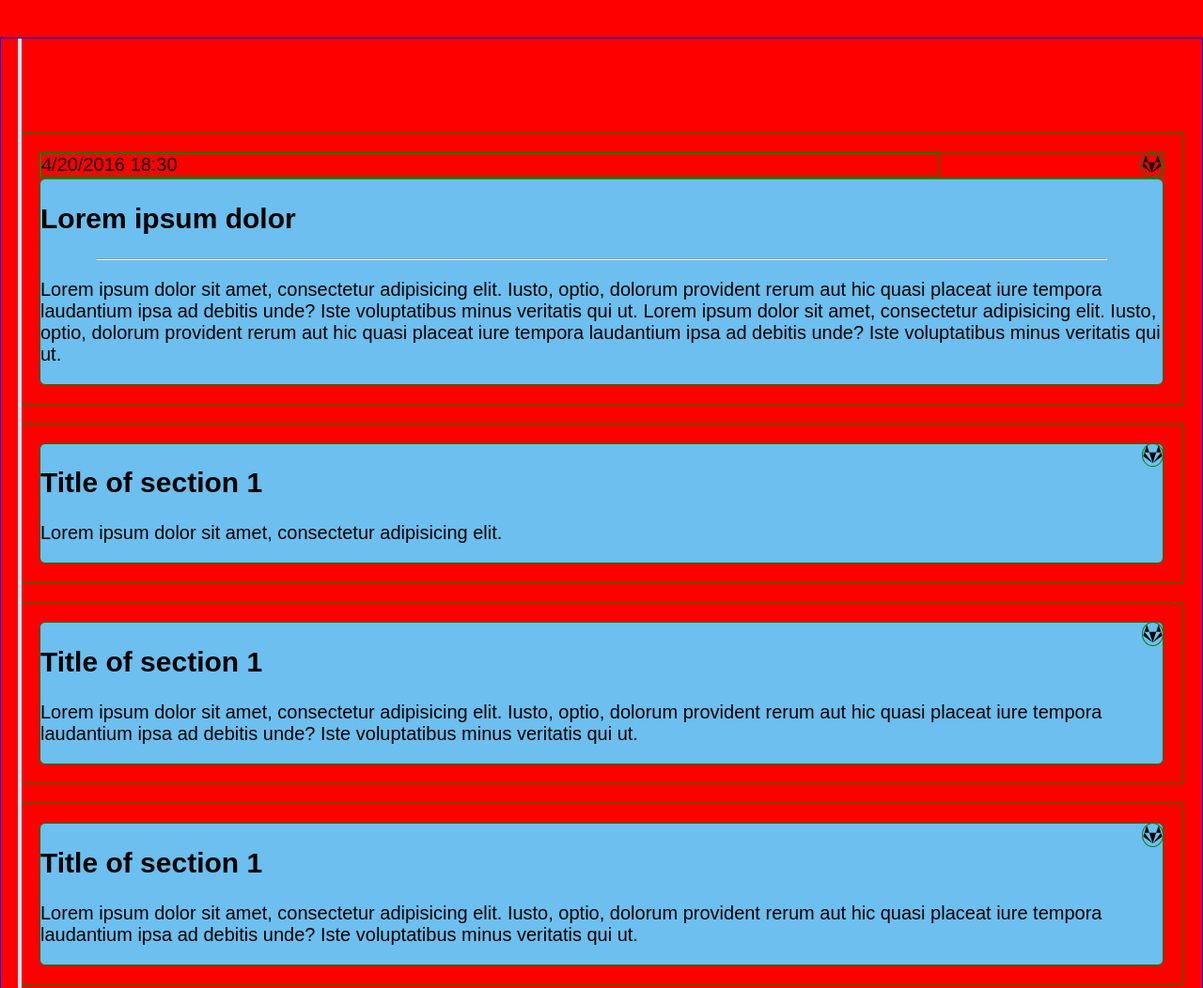
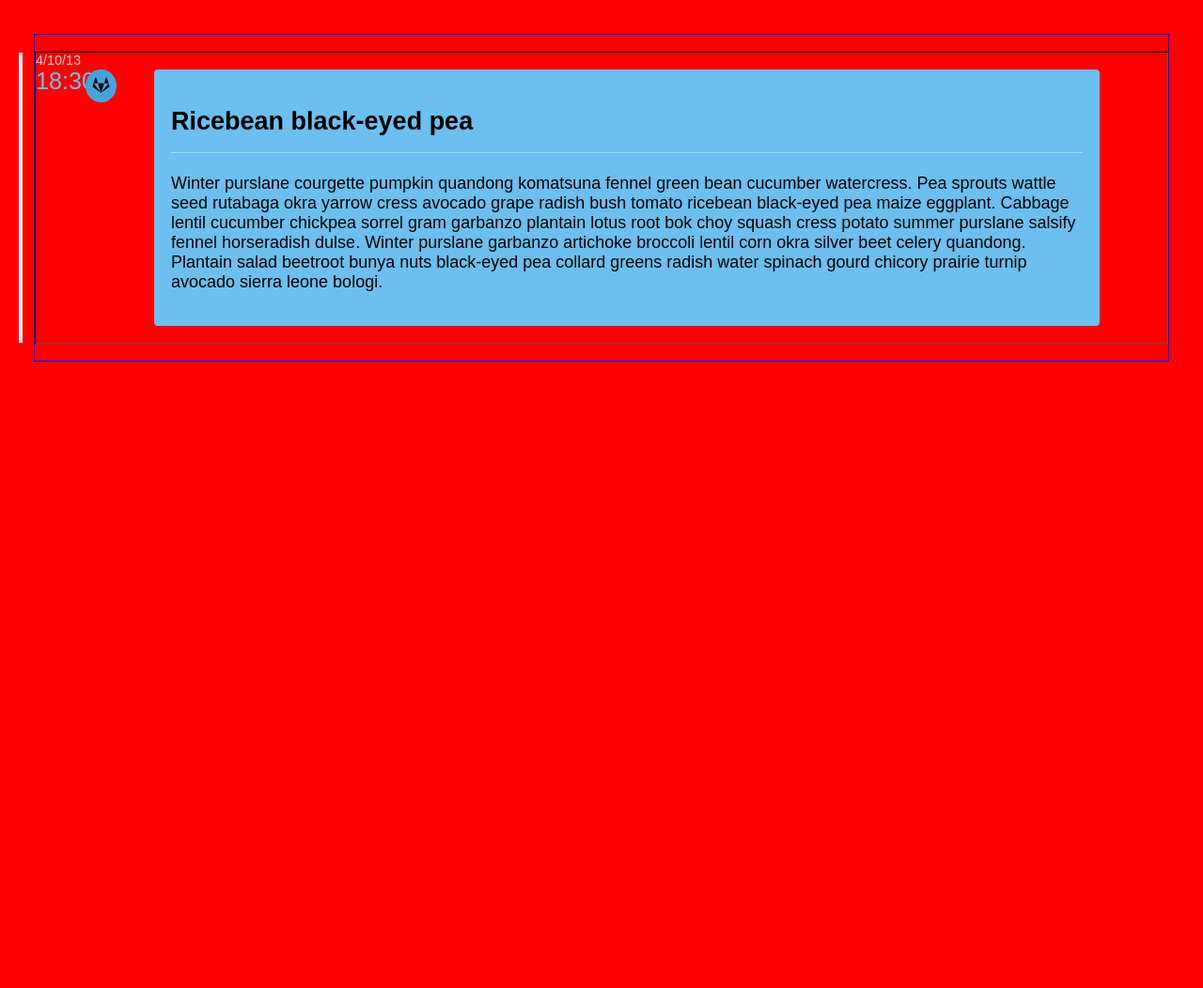
Before and after one commit to thomasweld/resptimeline, a website with bundled scripts: page app/index.html in a window 1280 px wide. Shown: the top 1052 px of the page at 94% size. After the commit the page ends 800 px from the top, so only its background shows below. Built offline with nearby package versions, Linux system fonts and the light colour scheme.

Commit message:
working on css

```diff
--- a/app/index.html
+++ b/app/index.html
@@ -8,73 +8,29 @@
     <link rel="stylesheet" href="css/main.css">
   </head>
   <body>
+
     <div class="container">
 
-      <section id="timeline">
+      <div id="main">
 
-      	<div class="timeline-block">
-
-          <div class="timeandicon">
-
-            <div class="datetime">
-              <span class="date">4/20/2016</span>
+				<ul class="timeline">
+					<li>
+						<div class="datetime">
+              <span class="date">4/10/13</span>
               <span class="time">18:30</span>
             </div>
-
-        		<div class="timeline-icon">
-        			<i class="fa fa-gitlab" aria-hidden="true"></i>
-        		</div>
-
-          </div>
-
-      		<div class="timeline-content">
-      			<h2>Lorem ipsum dolor</h2>
-            <hr>
-      			<p>Lorem ipsum dolor sit amet, consectetur adipisicing elit. Iusto, optio, dolorum provident rerum aut hic quasi placeat iure tempora laudantium ipsa ad debitis unde? Iste voluptatibus minus veritatis qui ut. Lorem ipsum dolor sit amet, consectetur adipisicing elit. Iusto, optio, dolorum provident rerum aut hic quasi placeat iure tempora laudantium ipsa ad debitis unde? Iste voluptatibus minus veritatis qui ut.</p>
-      		</div> <!-- timeline-content -->
-      	</div> <!-- timeline-block -->
+						<div class="content">
+              <div class="icon">
+                <i class="fa fa-gitlab" aria-hidden="true"></i>
+              </div>
+							<h2>Ricebean black-eyed pea</h2>
+							<p>Winter purslane courgette pumpkin quandong komatsuna fennel green bean cucumber watercress. Pea sprouts wattle seed rutabaga okra yarrow cress avocado grape radish bush tomato ricebean black-eyed pea maize eggplant. Cabbage lentil cucumber chickpea sorrel gram garbanzo plantain lotus root bok choy squash cress potato summer purslane salsify fennel horseradish dulse. Winter purslane garbanzo artichoke broccoli lentil corn okra silver beet celery quandong. Plantain salad beetroot bunya nuts black-eyed pea collard greens radish water spinach gourd chicory prairie turnip avocado sierra leone bologi.</p>
+						</div>
+					</li>
+        </ul>
+      </div>
 
 
-        <div class="timeline-block">
-          <div class="timeline-icon">
-            <i class="fa fa-gitlab" aria-hidden="true"></i>
-          </div> <!-- cd-timeline-img -->
-
-          <div class="timeline-content">
-            <h2>Title of section 1</h2>
-            <p>Lorem ipsum dolor sit amet, consectetur adipisicing elit. </p>
-          </div> <!-- timeline-content -->
-        </div> <!-- timeline-block -->
-
-
-        <div class="timeline-block">
-          <div class="timeline-icon">
-            <i class="fa fa-gitlab" aria-hidden="true"></i>
-          </div> <!-- cd-timeline-img -->
-
-          <div class="timeline-content">
-            <h2>Title of section 1</h2>
-            <p>Lorem ipsum dolor sit amet, consectetur adipisicing elit. Iusto, optio, dolorum provident rerum aut hic quasi placeat iure tempora laudantium ipsa ad debitis unde? Iste voluptatibus minus veritatis qui ut.</p>
-          </div> <!-- timeline-content -->
-        </div> <!-- timeline-block -->
-
-
-        <div class="timeline-block">
-          <div class="timeline-icon">
-            <i class="fa fa-gitlab" aria-hidden="true"></i>
-          </div> <!-- cd-timeline-img -->
-
-          <div class="timeline-content">
-            <h2>Title of section 1</h2>
-            <p>Lorem ipsum dolor sit amet, consectetur adipisicing elit. Iusto, optio, dolorum provident rerum aut hic quasi placeat iure tempora laudantium ipsa ad debitis unde? Iste voluptatibus minus veritatis qui ut.</p>
-          </div> <!-- timeline-content -->
-        </div> <!-- timeline-block -->
-
-      	<div class="timeline-block">
-      		<!-- ... -->
-      	</div>
-
-      </section>
 
     </div>
     <script src="js/bundle.js"></script>
--- a/src/sass/main.scss
+++ b/src/sass/main.scss
@@ -3,91 +3,144 @@ body {
   font-size: 20px;
 }
 
-hr {
-  width: 90%;
-  margin: 0 auto;
-}
-
-
-
-
-#timeline {
+#main {
   min-width: 318px;
   position: relative;
-  padding: 4em 0;
-  margin-top: 2em;
-  margin-bottom: 2em;
+  padding: 2em auto;
+  margin: 2em 2em;
   border: 1px solid blue;
-}
-#timeline::before {
-  /* this is the vertical line */
-  content: '';
-  position: absolute;
-  top: 0;
-  left: 18px;
-  height: 100%;
-  width: 4px;
-  background: #d7e4ed;
-}
 
-// timeline-block
-.timeline-block {
-  padding: 1em;
-  margin: 1em;
-  border: 1px solid green;
-}
+  ul.timeline {
+    border: 1px inset black;
+    padding-left: 0;
+    position: relative;
 
-.timeline-block {
-  overflow: auto;
-  border: 1px solid green;
-}
+    &::before {
+      /* this is the vertical line */
+      content: '';
+      position: absolute;
+      top: 0;
+      left: -18px;
+      height: 100%;
+      width: 4px;
+      background: #d7e4ed;
+    }
 
-.timeandicon {
-    border: 1px solid green;
-    overflow: auto;
-}
+    li {
+      list-style: none;
+      margin: 1em 2em;
 
-.datetime {
-    float: left;
-    width: 80%;
-      border: 1px solid green;
-}
+      &:before {
+        content: '';
+        top: 72px;
+        left: 68px;
+        width: 0;
+        height: 0;
+        position: absolute;
+        border-style: solid;
+        border-width: 0 9px 18px 9px;
+        border-color: transparent transparent #6CBFEE transparent;
 
-.timeline-icon {
-  float: right;
-  width: auto;
-  margin-left: .2em;
-  padding: .4px;
-  border: 1px solid green;
-  border-radius: 100%;
+      }
+    }
+
+    .datetime {
+      margin-bottom: .8em;
+
+      .date {
+        display: block;
+        color: #BDD0DB;
+        font-size: .8em;
+      }
+
+      .time {
+        color: #6CBFEE;
+        font-size: 1.4em;
+      }
+    }
+
+    .icon {
+      position: absolute;
+      top: -60px;
+      right: 12px;
+      border-radius: 100%;
+      padding: .4em;
+      background-color: #46A4DA;
+    }
+
+    .content {
+      position: relative;
+      padding: 1em;
+      background-color: #6CBFEE;
+      border-radius: 4px;
+
+      h2 {
+        border-bottom: 1px solid #A7D9F5;
+        padding-bottom: .6em;
+      }
+    }
+  }
 
 }
-
-.datetime {
-    border: 1px solid green;
-}
-
-.timeline-content {
-  background-color: #6CBFEE;
-  border-radius: 6px;
-  border: 1px solid green;
-}
-
-
-
-
 
 
 
 // media queries, using min-width for mobile first
 
-@media (min-width: 800px) {
+@media (min-width: 640px) {
   body{
     background-color: orange;
-    body {
-      font-size: 18px;
+    font-size: 18px;
+
+    #main {
+      ul.timeline {
+        li {
+
+          &:before {
+            top: 8%;
+            left: 14%;
+            width: 0;
+            height: 0;
+            border-style: solid;
+            border-width: 9px 18px 9px 0;
+            border-color: transparent #6CBFEE transparent transparent;
+
+          }
+        }
+      }
+
+
+
+
+      .datetime {
+        margin-bottom: .8em;
+        position: absolute;
+        top: 0px;
+        left: 0px;
+
+        .date {
+          display: block;
+          color: #BDD0DB;
+          font-size: .8em;
+        }
+
+        .time {
+          color: #6CBFEE;
+          font-size: 1.4em;
+        }
+      }
+
+      .content {
+        margin-left: 5em;
+        margin-right: 2em;
+
+        .icon {
+          top: 0%;
+          right: 104%;
+
+        }
+      }
     }
-
   }
 }
 
```
Also changed, not shown: app/css/main.css, 1 other file.
